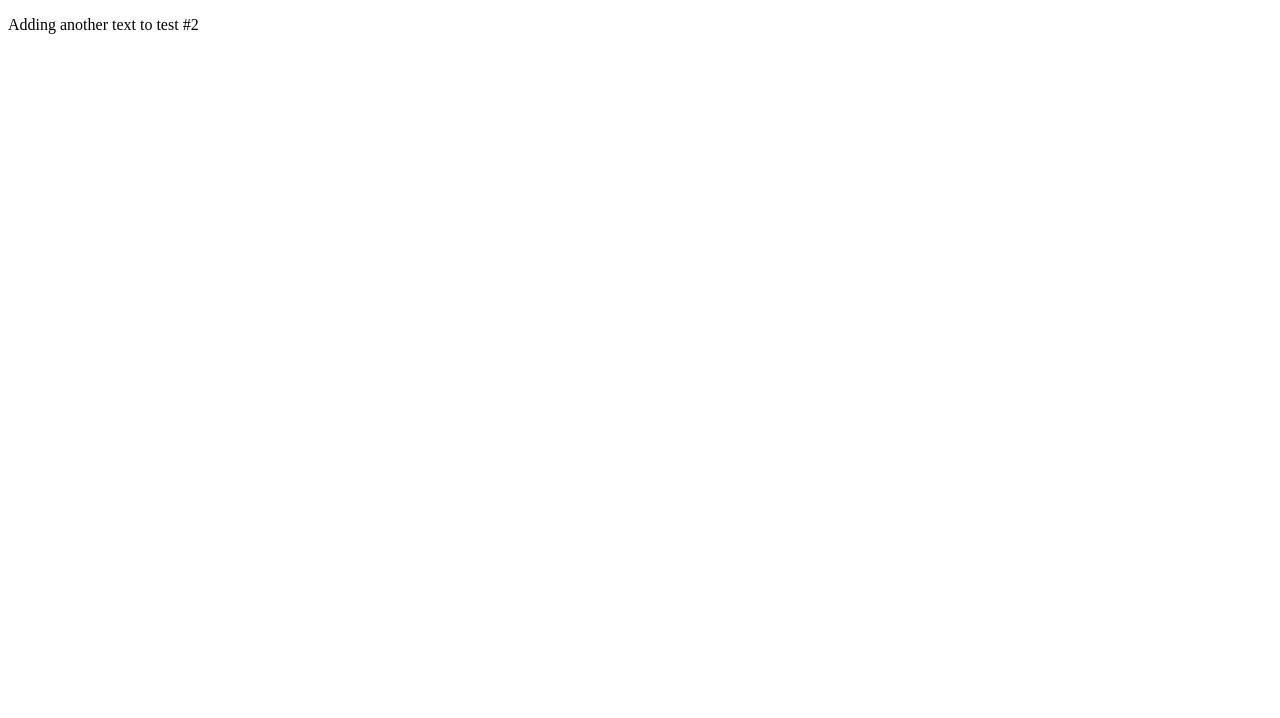
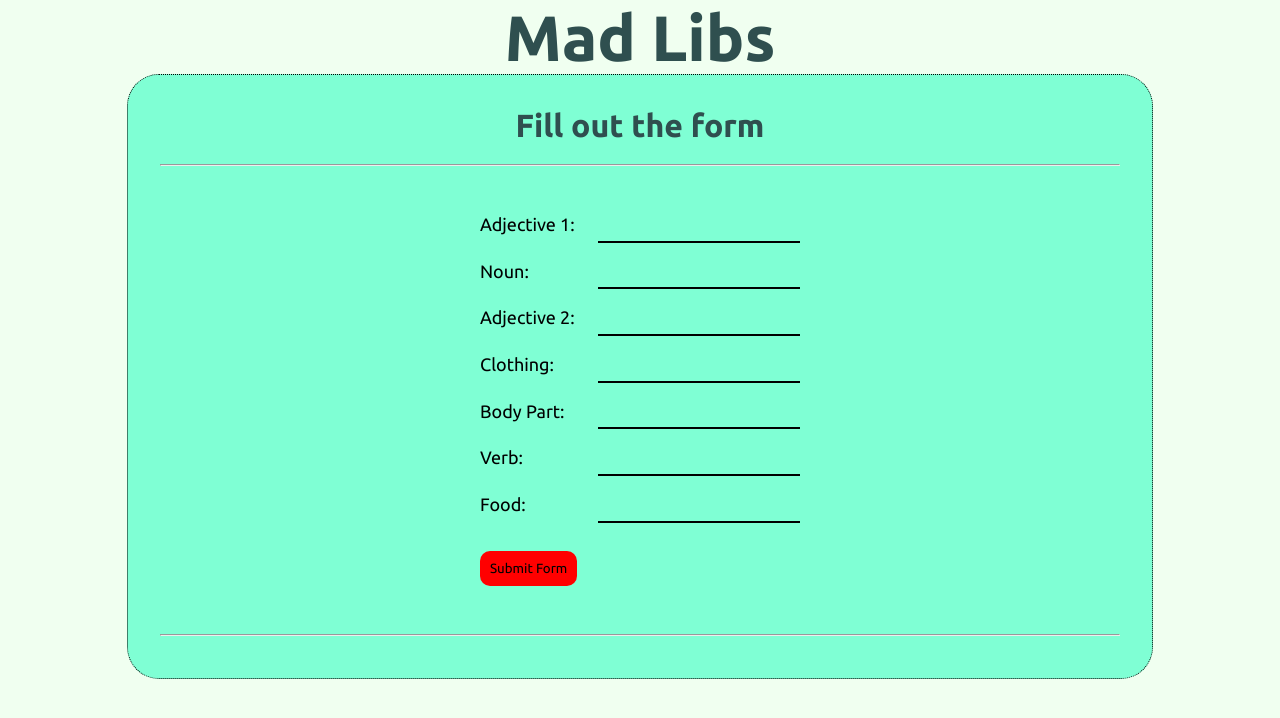
Before and after one commit to Slingshot1942/prework, a plain HTML site: page index.html in a window 1280 px wide. Drawn offline with Linux system fonts and the light colour scheme; a web font is replaced by a local one.

Commit message:
Before Validation
Code before adding JS validation

```diff
--- a/css_files/styles.css
+++ b/css_files/styles.css
@@ -0,0 +1,66 @@
+@import url('https://fonts.googleapis.com/css2?family=ABeeZee:ital@0;1&family=Merienda:wght@300;500&family=Pathway+Extreme:ital,wght@0,100;0,200;0,300;0,400;0,500;0,600;0,700;0,800;0,900;1,100;1,200;1,300;1,400;1,500;1,600;1,700;1,800;1,900&family=Ubuntu:ital,wght@0,300;0,400;0,500;0,700;1,300;1,400;1,500;1,700&display=swap');
+
+* {
+    margin: 0;
+    padding: 0;
+    font-family: 'Ubuntu', sans-serif;
+
+}
+
+body {
+    background-color: honeydew;
+    color:darkslategrey;
+}
+
+h1 { font-size: 4rem;}
+h2 { font-size: 3rem;}
+h3 { font-size: 2rem;}
+
+.container {
+    border: 1px black dotted;
+    padding: 2em;
+    border-radius: 2em;
+    width:75%;
+    margin: 0 auto;
+    background-color:aquamarine;
+}
+.button {
+    border: none;
+    background-color: red;
+    padding:10px;
+    border-radius: 10px;
+    transition: 0.4s ease;
+}
+
+.button:hover {
+    background-color: blueviolet;
+    color: beige;
+    transform: scale(1.1);
+    transition: 0.3s;
+}
+
+form {
+    margin:3em auto;
+    width:20em;
+}
+
+.form-fields {
+    display: flex;
+    justify-content: space-between;
+    color:#000;
+    font-size: large;
+    margin-bottom:  1em;
+}
+
+input {
+    border:none;
+    border-bottom:  2px solid black;
+    background-color: aquamarine;
+    height: 2em;
+    outline: none;
+}
+.madlib {
+    width: 75%;
+    color: blue;
+    margin-top:10px;
+}
--- a/index.html
+++ b/index.html
@@ -3,9 +3,48 @@
 <head>
     <meta charset="UTF-8">
     <meta name="viewport" content="width=device-width, initial-scale=1.0">
-    <title>Document</title>
+   <link rel="stylesheet" href="./css_files/styles.css">
+    <title>Mad Libs</title>
 </head>
 <body>
-    <p>Adding another text to test #2</p>
+    <h1 style="text-align: center;">Mad Libs</h1>
+    <div class="container">
+        <h3 style="text-align: center;">Fill out the form</h3>
+        <hr style="margin-top: 20px;margin-bottom: 20px;";>
+        <form>
+            <div class="form-fields">
+                <label for="adj1">Adjective 1:</label>
+                <input type="text" id="adj1" name="adj1">
+            </div>
+            <div class="form-fields">
+                <label for="Noun">Noun:</label>
+                <input type="text" id="noun" name="noun">
+            </div>
+            <div class="form-fields">
+                <label for="adj2">Adjective 2:</label>
+                <input type="text" id="adj2" name="adj2">
+            </div>
+            <div class="form-fields">
+                <label for="Clothing">Clothing:</label>
+                <input type="text" id="clothing" name="clothing">
+            </div>
+            <div class="form-fields">
+                <label for="Body Part">Body Part:</label>
+                <input type="text" id="bodypart" name="bodypart">
+            </div>
+            <div class="form-fields">
+                <label for="Verb">Verb:</label>
+                <input type="text" id="verb" name="verb">
+            </div>
+            <div class="form-fields">
+                <label for="Food">Food:</label>
+                <input type="text" id="food" name="food">
+            </div>
+            <button class="button" id="submit" style="margin-top: 10px;">Submit Form</button>
+        </form>
+        <hr style="margin-top: 20px">
+        <p class="madlib"></p>
+    </div>
+    <script src="js/myapp.js"></script>
 </body>
 </html>
--- a/js/myapp.js
+++ b/js/myapp.js
@@ -0,0 +1,34 @@
+
+
+//variable for user input
+const adj1 = document.getElementById("adj1");
+const adj2 = document.getElementById("adj2");
+const noun = document.getElementById("noun");
+const clothing = document.getElementById("clothing");
+const bodypart = document.getElementById("bodypart");
+const food= document.getElementById("food");
+const verb = document.getElementById("verb");
+
+
+//variable to display madlib
+const madlibdisplay = document.querySelector(".madlib");
+
+//variable for the form
+const form = document.querySelector("form");
+
+//variable for the mad lib sotry
+const story= `Adjective 1: <b>${adj1}</b> | Adjective 2: <b>${adj2}</b> | Clothing: <b>${clothing}</b> | Noun: <b>${noun}</b> | Body Part: <b>${bodypart}</b> | Food: <b>${food}</b> | Verb: <b>${verb}</b>  `
+
+form.addEventListener("submit", function (event) {
+    event.preventDefault();
+
+    madlibdisplay.innerHTML = story
+
+    .replace(`${adj1}`, adj1.value)
+    .replace(`${adj2}`, adj2.value)
+    .replace(`${clothing}`, clothing.value)
+    .replace(`${noun}`, noun.value)
+    .replace(`${bodypart}`, bodypart.value)
+    .replace(`${verb}`, verb.value)
+    .replace(`${food}`, food.value)
+});
```
Also changed, not shown: 1 other file.
